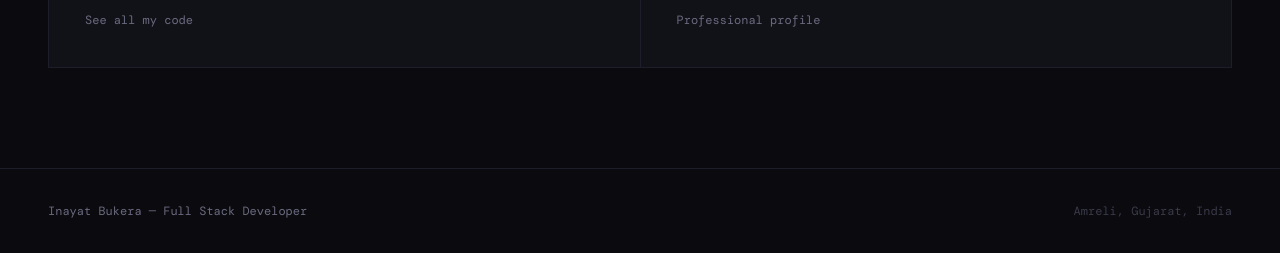
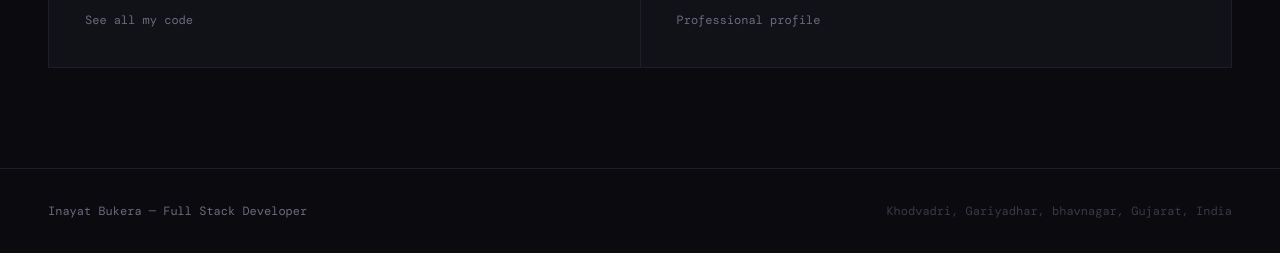
Before and after one commit to Inayat-dev/portfolio, a plain HTML site: page index.html in a window 1280 px wide. Shown: the part 4408-4661 px from the top of the page. Drawn offline with nearby package versions, Linux system fonts and the light colour scheme; a web font is replaced by a local one.

Commit message:
Update index.html

```diff
--- a/index.html
+++ b/index.html
@@ -928,7 +928,7 @@
 <!-- FOOTER -->
 <footer>
   <span>Inayat Bukera — Full Stack Developer</span>
-  <span style="color: var(--muted2)">Amreli, Gujarat, India</span>
+  <span style="color: var(--muted2)">Khodvadri, Gariyadhar, bhavnagar, Gujarat, India</span>
 </footer>
 
 <script>
```
